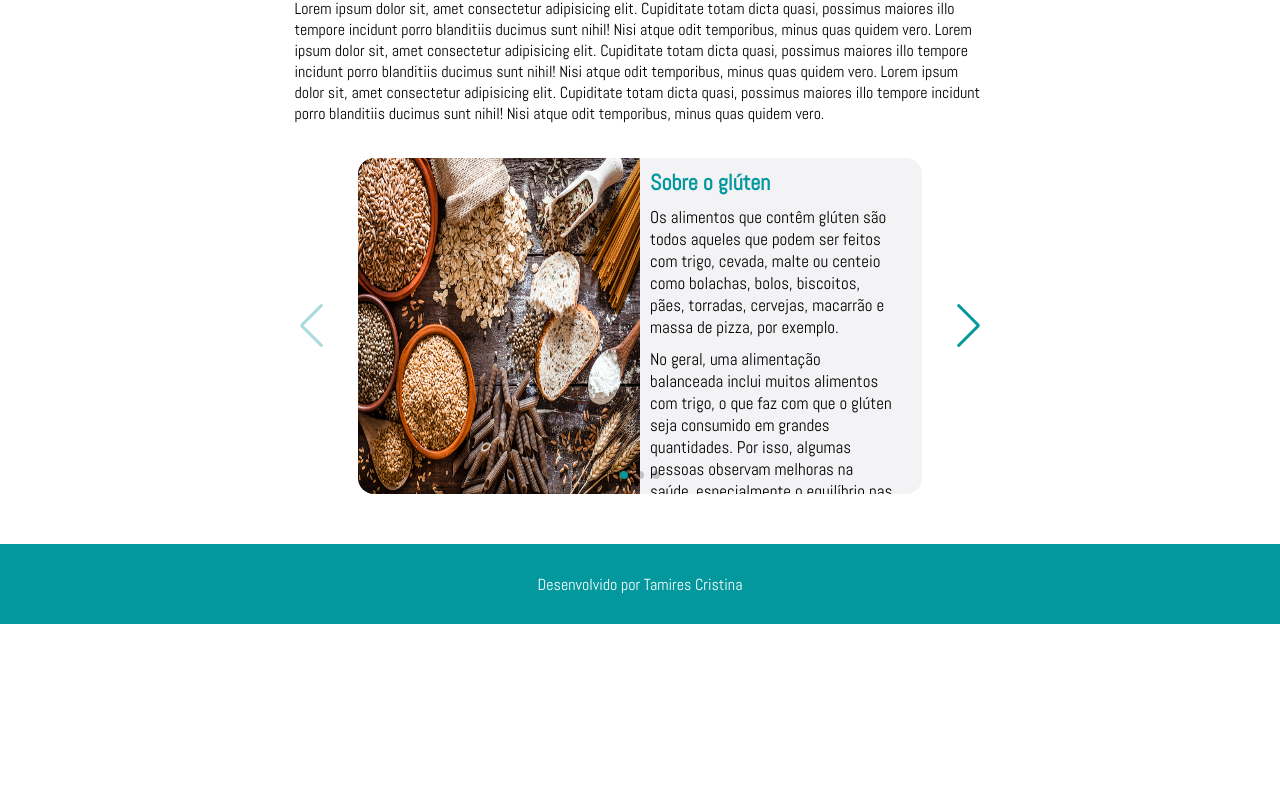
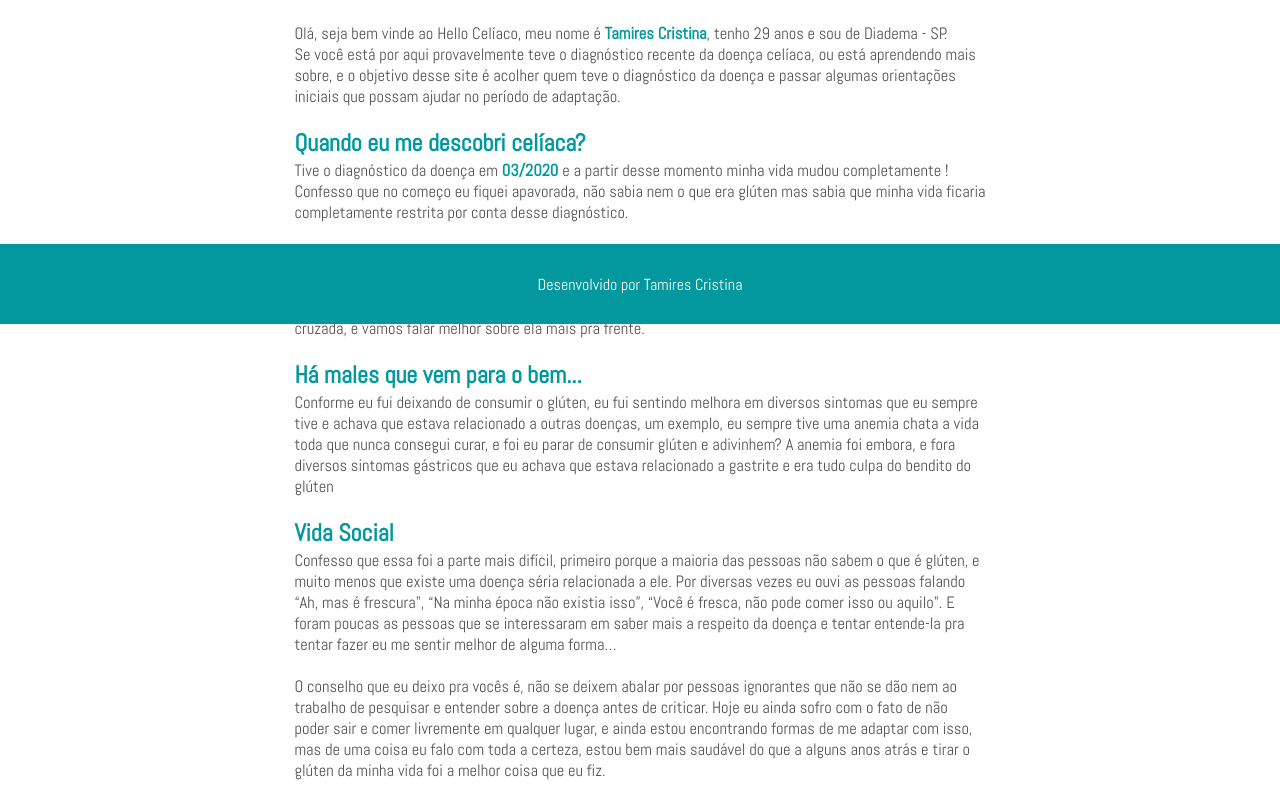
Before and after one commit to tamicristina/hello_celiaco_reactjs, a React (Vite) app: page / in a window 1280 px wide. Shown: the part 476-1280 px from the top of the page. Before the commit the page ends 1100 px from the top, so only its background shows below. Built offline with nearby package versions, Linux system fonts and the light colour scheme; a web font is replaced by a local one.

Commit message:
criando página sobre contaminacao cruzada

```diff
--- a/src/components/Card/card.css
+++ b/src/components/Card/card.css
@@ -7,6 +7,8 @@
   height: 100%;
   width: 80%;
   background-color: #f3f3f5;
+
+
 }
 
 .card_image {
--- a/src/components/Footer/footer.css
+++ b/src/components/Footer/footer.css
@@ -5,6 +5,8 @@
   display: flex;
   justify-content: center;
   align-items: center;
-  width: 100%;
+  width: 100vw;
   bottom: 0px;
+  margin-top: 50px;
+  position: fixed;
 }
--- a/src/components/Slider/slider.css
+++ b/src/components/Slider/slider.css
@@ -1,7 +1,7 @@
 .swiper {
-  /* padding: 32px; */
   width: 100%;
   height: 100%;
+  z-index: 0;
 }
 
 /* cada slide do swiper */
--- a/src/pages/Contaminacao/Contaminacao.jsx
+++ b/src/pages/Contaminacao/Contaminacao.jsx
@@ -1,7 +1,36 @@
-function Contaminacao(){
-  return(
-    <h1>Contaminação Cruzada</h1>
-  )
+import "./contaminacao.css";
+
+function Contaminacao() {
+  return (
+    <section className="contaminacao_section">
+      <div className="contaminacao_div_container">
+        <div className="contaminacao_div_text">
+          <h1>Entendendo melhor sobre a Contaminação Cruzada</h1>
+          <p>
+            A contaminação cruzada é a presença de partículas de glúten em
+            alimentos ou utensílios que originalmente não deveriam ter. Essa
+            contaminação pode acontecer durante o plantio, colheita,
+            armazenamento ou preparo dos alimentos. Muitos produtos rotulados
+            com “Não contem glúten” apresentam quantidades mínimas em sua
+            composição e não podem ser consumidos por celíacos. Por exemplo, um
+            produto sem glúten embalado na mesma máquina que se embala produtos
+            com glúten. A contaminação também é frequente em silos de
+            armazenagem e transporte de alimentos, por isso todas as vezes que
+            descobrir um produto novo isento de glúten o celíaco deve entrar em
+            contato com o SAC para verificar se é seguro para o consumo. Outro
+            exemplo clássico é o reaproveitamento de óleo para frituras, em um
+            mesmo recipiente frita-se pastel e batatas, certamente partículas de
+            glúten vão aderir as batatas causando danos ao celíaco.
+          </p>
+        </div>
+        <div className="contaminacao_div_video">
+
+
+
+        </div>
+      </div>
+    </section>
+  );
 }
 
-export default Contaminacao
+export default Contaminacao;
--- /dev/null
+++ b/src/pages/Contaminacao/contaminacao.css
@@ -0,0 +1,30 @@
+.contaminacao_section {
+  display: flex;
+  flex-direction: column;
+  align-items: center;
+  height: 80vh;
+  margin-top: 5%;
+}
+
+.contaminacao_div_container {
+  display: flex;
+  width: 80vw;
+  border: 1.8px dashed #03989e;
+  height: 60vh;
+}
+
+.contaminacao_div_text {
+  display: flex;
+  width: 50%;
+  flex-direction: column;
+  align-items: center;
+  margin: 10px 0 0 15px;
+}
+
+.contaminacao_div_text h1 {
+ color:#03989e;
+}
+
+.contaminacao_div_text p {
+  margin-top:10px
+ }
--- a/src/pages/Home/Home.jsx
+++ b/src/pages/Home/Home.jsx
@@ -10,24 +10,67 @@ function Home() {
           <div className="section_text">
             <h1>Boas Vindas</h1>
             <p>
-              Lorem ipsum dolor sit, amet consectetur adipisicing elit.
-              Cupiditate totam dicta quasi, possimus maiores illo tempore
-              incidunt porro blanditiis ducimus sunt nihil! Nisi atque odit
-              temporibus, minus quas quidem vero. Lorem ipsum dolor sit, amet
-              consectetur adipisicing elit. Cupiditate totam dicta quasi,
-              possimus maiores illo tempore incidunt porro blanditiis ducimus
-              sunt nihil! Nisi atque odit temporibus, minus quas quidem vero.
-              Lorem ipsum dolor sit, amet consectetur adipisicing elit.
-              Cupiditate totam dicta quasi, possimus maiores illo tempore
-              incidunt porro blanditiis ducimus sunt nihil! Nisi atque odit
-              temporibus, minus quas quidem vero.
+              <br />
+              Olá, seja bem vinde ao Hello Celíaco, meu nome é
+              <span className="green_text"> Tamires Cristina</span>, tenho 29
+              anos e sou de Diadema - SP. <br/>Se você está por aqui provavelmente
+              teve o diagnóstico recente da doença celíaca, ou está aprendendo
+              mais sobre, e o objetivo desse site é acolher quem teve o
+              diagnóstico da doença e passar algumas orientações iniciais que
+              possam ajudar no período de adaptação.
+            </p>
+            <h2>Quando eu me descobri celíaca?</h2>
+            <p>
+              Tive o diagnóstico da doença em{" "}
+              <span className="green_text">03/2020</span> e a partir desse
+              momento minha vida mudou completamente ! Confesso que no começo eu
+              fiquei apavorada, não sabia nem o que era glúten mas sabia que
+              minha vida ficaria completamente restrita por conta desse
+              diagnóstico.
+            </p>
+            <h2>Adaptação</h2>
+            <p>
+              Os primeiros meses foram bem difíceis pois eu tive que abrir mão
+              dos meus alimentos preferidos e sabia que nunca mais poderia
+              come-los, mas a situação só foi piorando quando eu descobri sobre
+              a contaminação cruzada, e vamos falar melhor sobre ela mais pra
+              frente.
+            </p>
+            <h2>Há males que vem para o bem...</h2>
+            <p>
+              Conforme eu fui deixando de consumir o glúten, eu fui sentindo
+              melhora em diversos sintomas que eu sempre tive e achava que
+              estava relacionado a outras doenças, um exemplo, eu sempre tive
+              uma anemia chata a vida toda que nunca consegui curar, e foi eu
+              parar de consumir glúten e adivinhem? A anemia foi embora, e fora
+              diversos sintomas gástricos que eu achava que estava relacionado a
+              gastrite e era tudo culpa do bendito do glúten
+            </p>
+            <h2>Vida Social</h2>
+            <p>
+              Confesso que essa foi a parte mais difícil, primeiro porque a
+              maioria das pessoas não sabem o que é glúten, e muito menos que
+              existe uma doença séria relacionada a ele. Por diversas vezes eu
+              ouvi as pessoas falando “Ah, mas é frescura”, “Na minha época não
+              existia isso”, “Você é fresca, não pode comer isso ou aquilo”. E
+              foram poucas as pessoas que se interessaram em saber mais a
+              respeito da doença e tentar entende-la pra tentar fazer eu me
+              sentir melhor de alguma forma…
+              <br /> <br />O conselho que eu deixo pra vocês é, não se deixem
+              abalar por pessoas ignorantes que não se dão nem ao trabalho de
+              pesquisar e entender sobre a doença antes de criticar. Hoje eu
+              ainda sofro com o fato de não poder sair e comer livremente em
+              qualquer lugar, e ainda estou encontrando formas de me adaptar com
+              isso, mas de uma coisa eu falo com toda a certeza, estou bem mais
+              saudável do que a alguns anos atrás e tirar o glúten da minha vida
+              foi a melhor coisa que eu fiz.
             </p>
           </div>
         </div>
         <div className="section_slider_container">
+          <h3>Entendendo melhor sobre o assunto</h3>
           <Slider />
         </div>
-
       </section>
     </>
   );
--- a/src/pages/Home/home.css
+++ b/src/pages/Home/home.css
@@ -3,13 +3,11 @@
   align-items: center;
   flex-direction: column;
   width: 100vw;
-
-
 }
 
-.home_section h1 {
+.green_text {
   color: #03989e;
-  text-align: inherit;
+  font-weight: bold;
 }
 
 .section_container {
@@ -24,9 +22,35 @@
   flex-direction: column;
   margin: 5% 0;
 }
+
+.section_text h1 {
+  color: #03989e;
+  text-align: inherit;
+  font-size: 26px;
+}
+
+.section_text h2 {
+  color: #03989e;
+  text-align: inherit;
+  font-size: 24px;
+  margin: 20px 0 0;
+}
+
+.section_text p {
+  margin: 2px 0 0;
+  font-size: 16.5px;
+  color: #555353;
+}
+
 .section_slider_container {
   width: 55vw;
   height: 42vh;
-  margin-bottom: 50px;
+  margin-bottom: 8%;
+}
 
+.section_slider_container h3 {
+  text-align: center;
+  color: #03989e;
+  font-size: 26px;
+  margin-bottom: 10px;
 }
```
